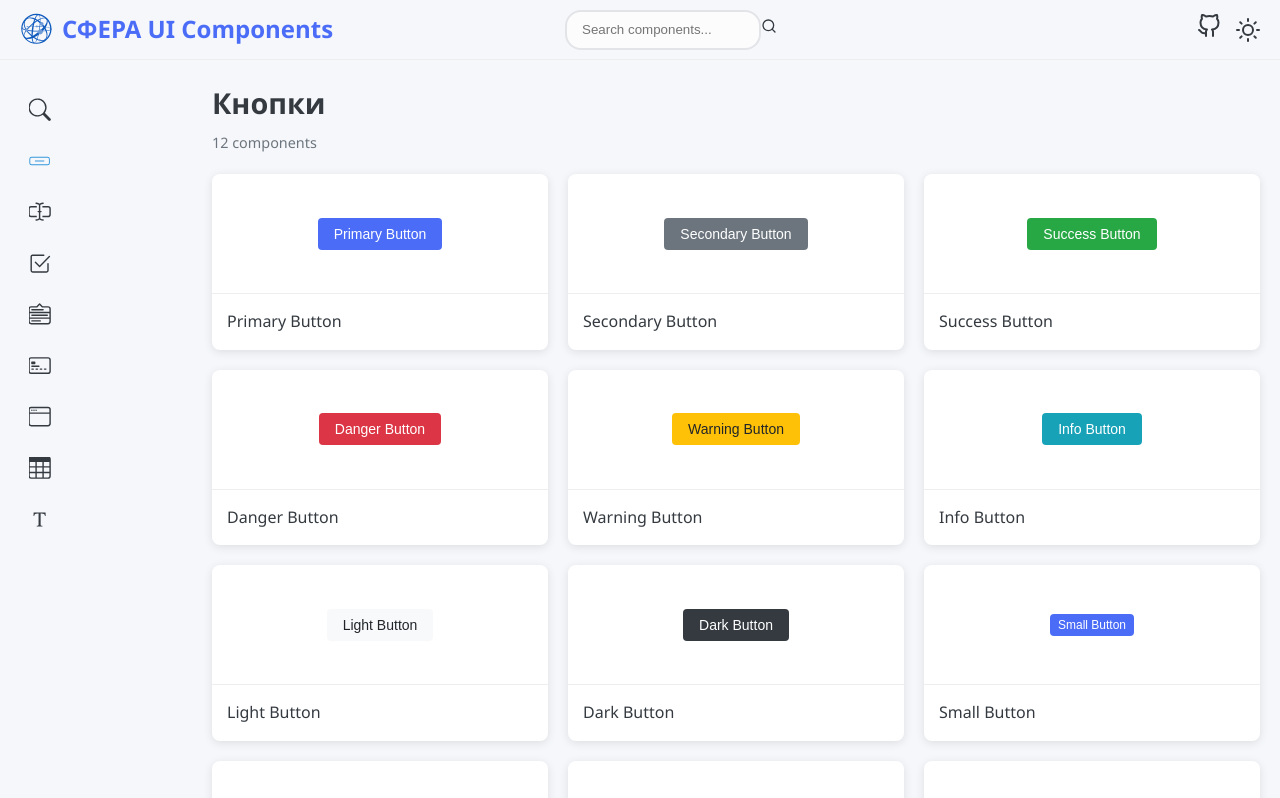
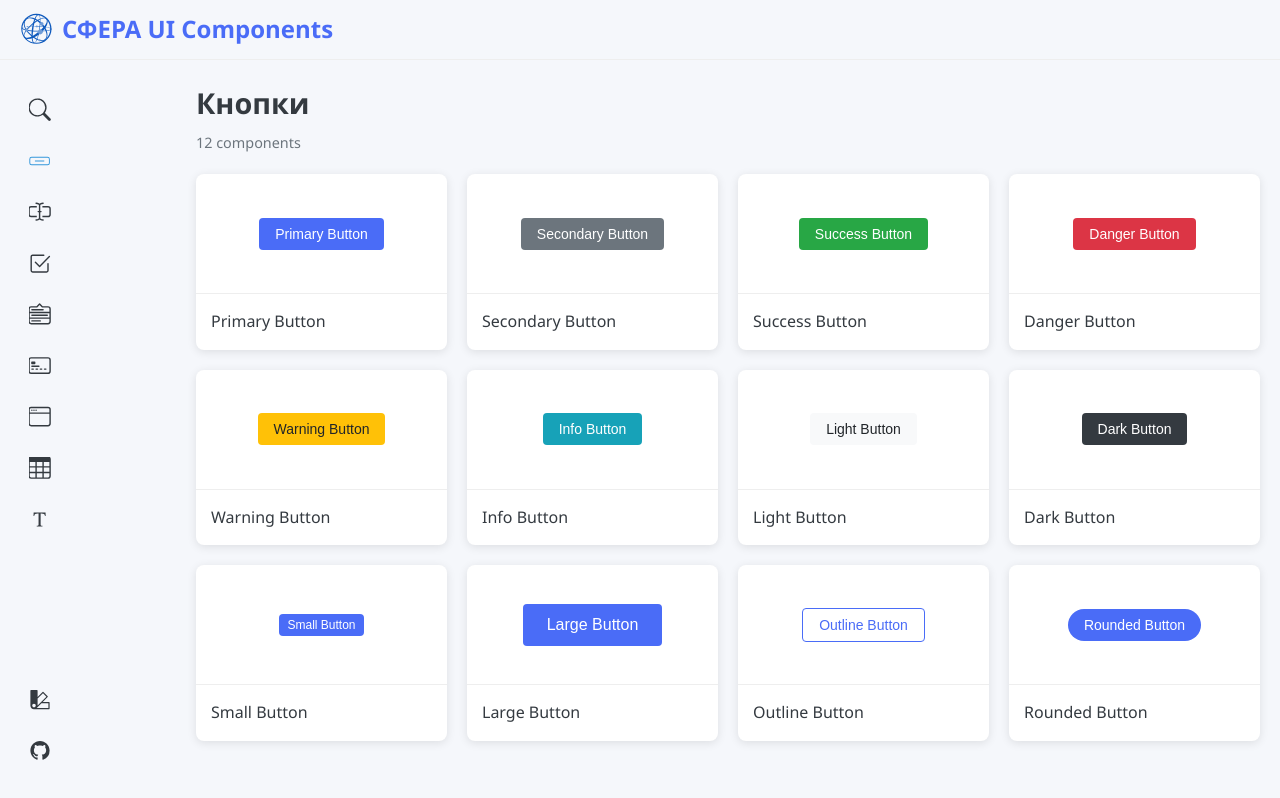
Before and after one commit to nikita20002000/sphere-web-fragments, a React (Vite) app: page / in a window 1280 px wide. Built offline with nearby package versions, Linux system fonts and the light colour scheme.

Commit message:
Feat: Search was moved from header, added github button and theme toggle button on sidebar

```diff
--- a/src/components/page/Header/Header.jsx
+++ b/src/components/page/Header/Header.jsx
@@ -29,40 +29,6 @@ const Header = ({ searchQuery, onSearchChange }) => {
                 </svg>
                 <h1>СФЕРА UI Components</h1>
             </div>
-
-            <div className="header-search">
-                <Search
-                    value={searchQuery}
-                    onChange={onSearchChange}
-                    placeholder="Search components..."
-                />
-            </div>
-
-            <div className="header-actions">
-                <a
-                    href="https://github.com/your-username/ui-component-library"
-                    target="_blank"
-                    rel="noopener noreferrer"
-                    className="github-link"
-                >
-                    <svg xmlns="http://www.w3.org/2000/svg" width="24" height="24" viewBox="0 0 24 24" fill="none" stroke="currentColor" strokeWidth="2" strokeLinecap="round" strokeLinejoin="round">
-                        <path d="M9 19c-5 1.5-5-2.5-7-3m14 6v-3.87a3.37 3.37 0 0 0-.94-2.61c3.14-.35 6.44-1.54 6.44-7A5.44 5.44 0 0 0 20 4.77 5.07 5.07 0 0 0 19.91 1S18.73.65 16 2.48a13.38 13.38 0 0 0-7 0C6.27.65 5.09 1 5.09 1A5.07 5.07 0 0 0 5 4.77a5.44 5.44 0 0 0-1.5 3.78c0 5.42 3.3 6.61 6.44 7A3.37 3.37 0 0 0 9 18.13V22"></path>
-                    </svg>
-                </a>
-                <button className="theme-toggle">
-                    <svg xmlns="http://www.w3.org/2000/svg" width="24" height="24" viewBox="0 0 24 24" fill="none" stroke="currentColor" strokeWidth="2" strokeLinecap="round" strokeLinejoin="round">
-                        <circle cx="12" cy="12" r="5"></circle>
-                        <line x1="12" y1="1" x2="12" y2="3"></line>
-                        <line x1="12" y1="21" x2="12" y2="23"></line>
-                        <line x1="4.22" y1="4.22" x2="5.64" y2="5.64"></line>
-                        <line x1="18.36" y1="18.36" x2="19.78" y2="19.78"></line>
-                        <line x1="1" y1="12" x2="3" y2="12"></line>
-                        <line x1="21" y1="12" x2="23" y2="12"></line>
-                        <line x1="4.22" y1="19.78" x2="5.64" y2="18.36"></line>
-                        <line x1="18.36" y1="5.64" x2="19.78" y2="4.22"></line>
-                    </svg>
-                </button>
-            </div>
         </header>
     );
 };
--- a/src/components/page/Sidebar/Sidebar.css
+++ b/src/components/page/Sidebar/Sidebar.css
@@ -1,5 +1,5 @@
 .sidebar {
-    width: 6rem;
+    width: 5rem;
     background-color: var(--background-color);
     display: flex;
     flex-direction: column;
@@ -8,7 +8,6 @@
 }
 
 .sidebar-nav {
-    width: 5rem;
     display: flex;
     flex-direction: column;
     padding: 2rem;
@@ -65,3 +64,13 @@
     font-size: var(--font-size-sm);
     color: var(--color-text-secondary);
 }
+
+
+.sidebar-footer {
+    padding: var(--spacing-md) var(--spacing-lg);
+}
+
+
+.logout-icon {
+    margin-right: var(--spacing-md);
+}
--- a/src/components/page/Sidebar/Sidebar.jsx
+++ b/src/components/page/Sidebar/Sidebar.jsx
@@ -9,7 +9,7 @@ const Sidebar = ({ categories = {}, selectedCategory, onSelect }) => {
                 {/* Search item at the top */}
                 <div
                     className={`sidebar-nav__item ${selectedCategory === 'search' ? 'active' : ''}`}
-                    onClick={() => onSelect('search')} >
+                    onClick={() => onSelect('search')}>
 
                     <div className='sidebar-nav__item-icon'>
                         {getCategoryIcon('search')}
@@ -37,6 +37,28 @@ const Sidebar = ({ categories = {}, selectedCategory, onSelect }) => {
 
             </div>
 
+            <div className="sidebar-footer">
+                <div className="sidebar-nav__item color-picker">
+                    <div className='sidebar-nav__item-icon'>
+                        <svg xmlns="http://www.w3.org/2000/svg" width="16" height="16" fill="currentColor"
+                             className="bi bi-palette2" viewBox="0 0 16 16">
+                            <path
+                                d="M0 .5A.5.5 0 0 1 .5 0h5a.5.5 0 0 1 .5.5v5.277l4.147-4.131a.5.5 0 0 1 .707 0l3.535 3.536a.5.5 0 0 1 0 .708L10.261 10H15.5a.5.5 0 0 1 .5.5v5a.5.5 0 0 1-.5.5H3a3 3 0 0 1-2.121-.879A3 3 0 0 1 0 13.044m6-.21 7.328-7.3-2.829-2.828L6 7.188zM4.5 13a1.5 1.5 0 1 0-3 0 1.5 1.5 0 0 0 3 0M15 15v-4H9.258l-4.015 4zM0 .5v12.495zm0 12.495V13z"/>
+                        </svg>
+                    </div>
+                </div>
+
+                <div className="sidebar-nav__item">
+                    <div className='sidebar-nav__item-icon'>
+                        <svg xmlns="http://www.w3.org/2000/svg" width="16" height="16" fill="currentColor"
+                             className="bi bi-github" viewBox="0 0 16 16">
+                            <path
+                                d="M8 0C3.58 0 0 3.58 0 8c0 3.54 2.29 6.53 5.47 7.59.4.07.55-.17.55-.38 0-.19-.01-.82-.01-1.49-2.01.37-2.53-.49-2.69-.94-.09-.23-.48-.94-.82-1.13-.28-.15-.68-.52-.01-.53.63-.01 1.08.58 1.23.82.72 1.21 1.87.87 2.33.66.07-.52.28-.87.51-1.07-1.78-.2-3.64-.89-3.64-3.95 0-.87.31-1.59.82-2.15-.08-.2-.36-1.02.08-2.12 0 0 .67-.21 2.2.82.64-.18 1.32-.27 2-.27s1.36.09 2 .27c1.53-1.04 2.2-.82 2.2-.82.44 1.1.16 1.92.08 2.12.51.56.82 1.27.82 2.15 0 3.07-1.87 3.75-3.65 3.95.29.25.54.73.54 1.48 0 1.07-.01 1.93-.01 2.2 0 .21.15.46.55.38A8.01 8.01 0 0 0 16 8c0-4.42-3.58-8-8-8"/>
+                        </svg>
+                    </div>
+                </div>
+            </div>
+
         </div>
     );
 };
@@ -53,9 +75,13 @@ const getCategoryIcon = (categoryKey) => {
         ),
         buttons: (
             <svg viewBox="0 0 24 24" xmlns="http://www.w3.org/2000/svg">
-                <g stroke-width="0"></g><g id="SVGRepo_tracerCarrier" stroke-linecap="round" stroke-linejoin="round"></g><g id="SVGRepo_iconCarrier">
-                <path d="M20.5 17h-17A2.502 2.502 0 0 1 1 14.5v-4A2.502 2.502 0 0 1 3.5 8h17a2.502 2.502 0 0 1 2.5 2.5v4a2.502 2.502 0 0 1-2.5 2.5zm-17-8A1.502 1.502 0 0 0 2 10.5v4A1.502 1.502 0 0 0 3.5 16h17a1.502 1.502 0 0 0 1.5-1.5v-4A1.502 1.502 0 0 0 20.5 9zM17 12H7v1h10z"></path>
-                <path fill="none" d="M0 0h24v24H0z"></path></g>
+            <g stroke-width="0"></g>
+                <g id="SVGRepo_tracerCarrier" stroke-linecap="round" stroke-linejoin="round"></g>
+                <g id="SVGRepo_iconCarrier">
+                    <path
+                        d="M20.5 17h-17A2.502 2.502 0 0 1 1 14.5v-4A2.502 2.502 0 0 1 3.5 8h17a2.502 2.502 0 0 1 2.5 2.5v4a2.502 2.502 0 0 1-2.5 2.5zm-17-8A1.502 1.502 0 0 0 2 10.5v4A1.502 1.502 0 0 0 3.5 16h17a1.502 1.502 0 0 0 1.5-1.5v-4A1.502 1.502 0 0 0 20.5 9zM17 12H7v1h10z"></path>
+                    <path fill="none" d="M0 0h24v24H0z"></path>
+                </g>
             </svg>
         ),
         inputs: (
```
